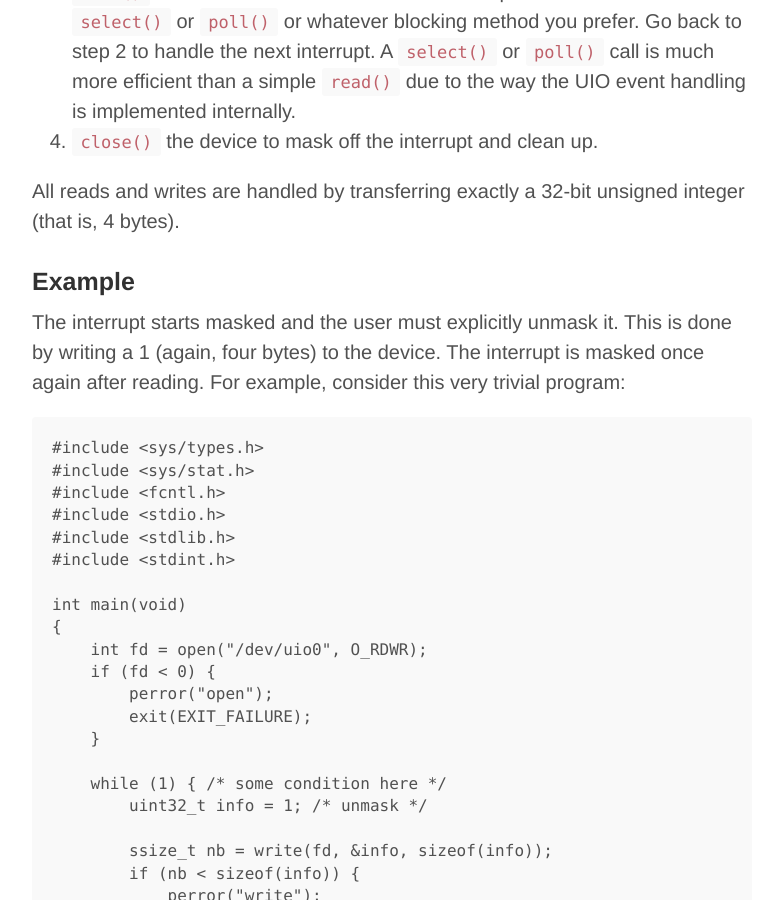
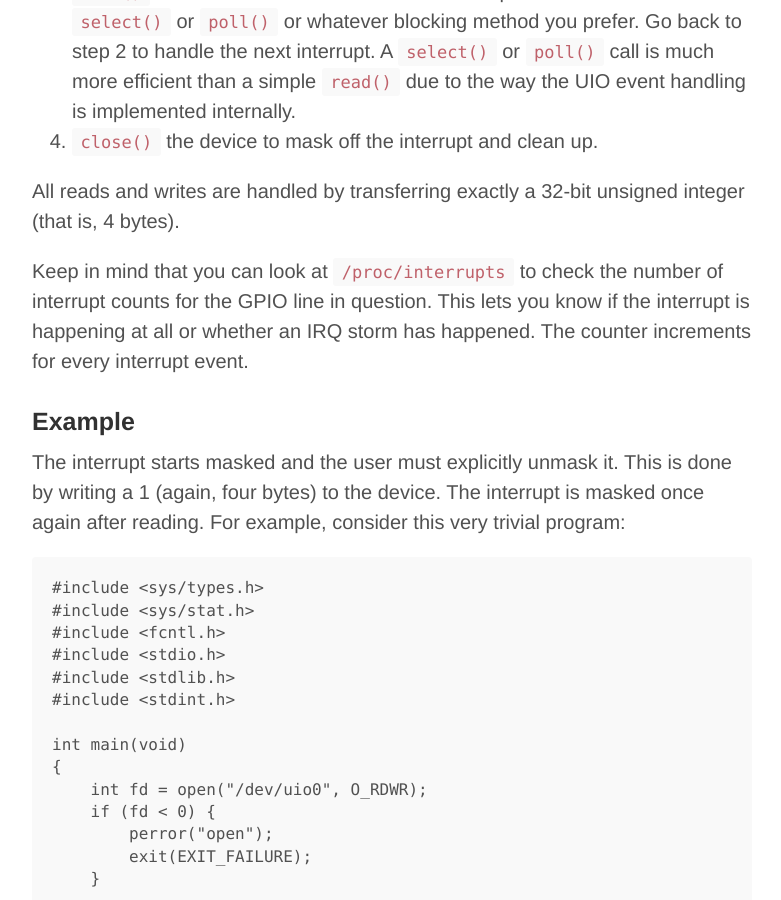
Before and after one commit to yurovsky/yurovsky.github.io, a Jekyll site: the page built from _posts/2014-10-10-linux-uio-gpio-interrupt.md, in a window 1280 px wide and 900 px high, scrolled down 3088 px. Shown: the whole window, without its empty margins (248-1029 px from the left). Built offline with Jekyll 4.4.1, drawn with Linux system fonts in a browser that asks for light colours; Markdown is read by kramdown in place of the engine named in the settings; comment, search, counter and statistics services are not loaded.

Commit message:
interrupt note

```diff
--- a/_posts/2014-10-10-linux-uio-gpio-interrupt.md
+++ b/_posts/2014-10-10-linux-uio-gpio-interrupt.md
@@ -109,6 +109,11 @@ A userspace program can use the UI device node as follows:
 All reads and writes are handled by transferring exactly a 32-bit unsigned
 integer (that is, 4 bytes).
 
+Keep in mind that you can look at `/proc/interrupts` to check the number of
+interrupt counts for the GPIO line in question.  This lets you know if the
+interrupt is happening at all or whether an IRQ storm has happened.  The
+counter increments for every interrupt event.
+
 ### Example
 
 The interrupt starts masked and the user must explicitly unmask it. This is
```
